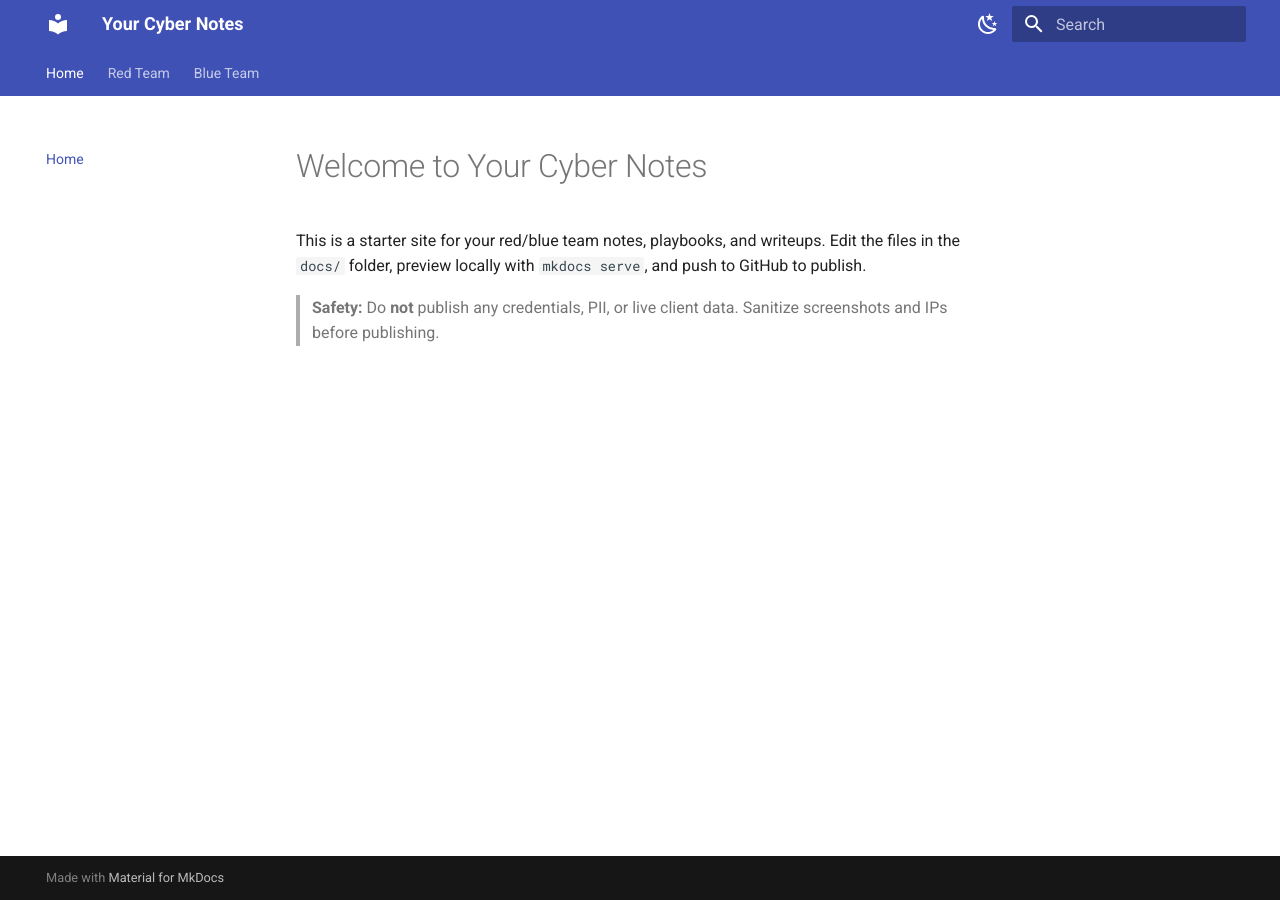
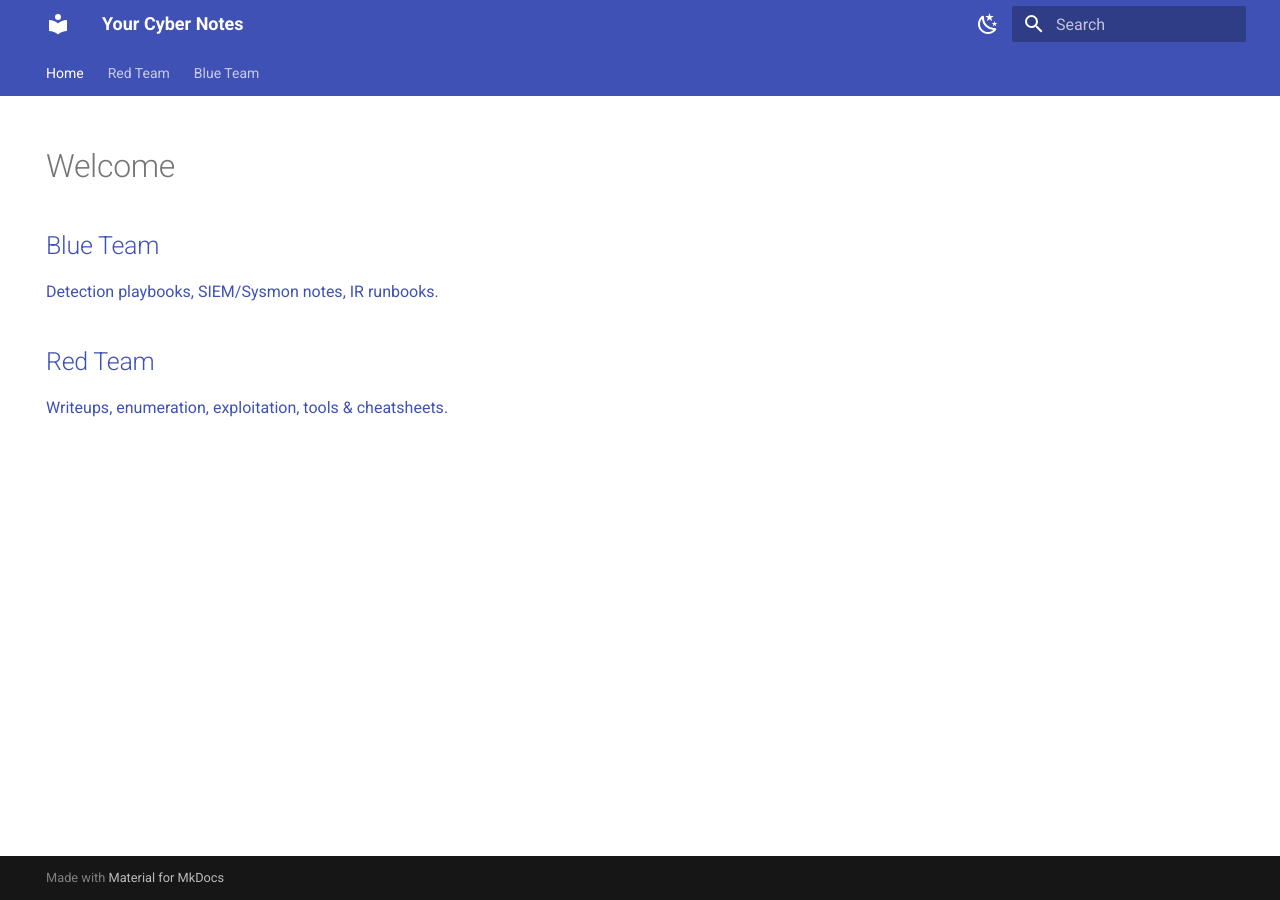
Before and after one commit to BLUE-ps1/BLUES-Blue-Team-Field-Manual, an MkDocs documentation site: the page built from docs/index.md, in a window 1280 px wide. Built offline with MkDocs 1.6.1 and Material for MkDocs 9.7.7, drawn with Linux system fonts in a browser that asks for light colours.

Commit message:
Update index.md

```diff
--- a/docs/index.md
+++ b/docs/index.md
@@ -1,6 +1,19 @@
-# Welcome to Your Cyber Notes
+---
+hide:
+  - navigation   # hides the left sidebar on this page only
+  - toc          # hides the on-page table of contents
+---
 
-This is a starter site for your red/blue team notes, playbooks, and writeups.
-Edit the files in the `docs/` folder, preview locally with `mkdocs serve`, and push to GitHub to publish.
+# Welcome
 
-> **Safety:** Do **not** publish any credentials, PII, or live client data. Sanitize screenshots and IPs before publishing.
+<div class="home-tiles">
+  <a class="tile blue" href="blue-team/">
+    <h2>Blue Team</h2>
+    <p>Detection playbooks, SIEM/Sysmon notes, IR runbooks.</p>
+  </a>
+
+  <a class="tile red" href="red-team/">
+    <h2>Red Team</h2>
+    <p>Writeups, enumeration, exploitation, tools & cheatsheets.</p>
+  </a>
+</div>
```
